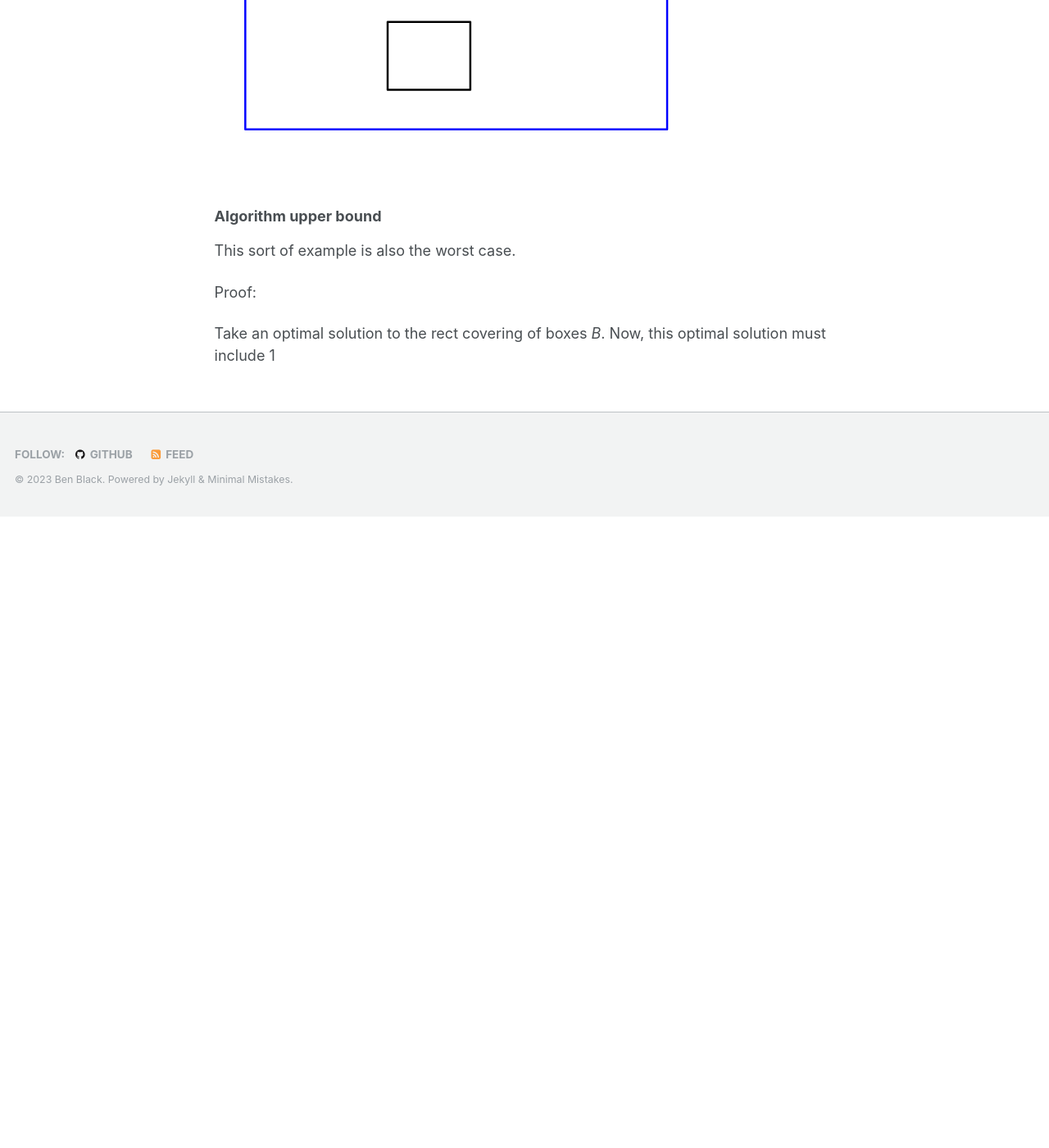
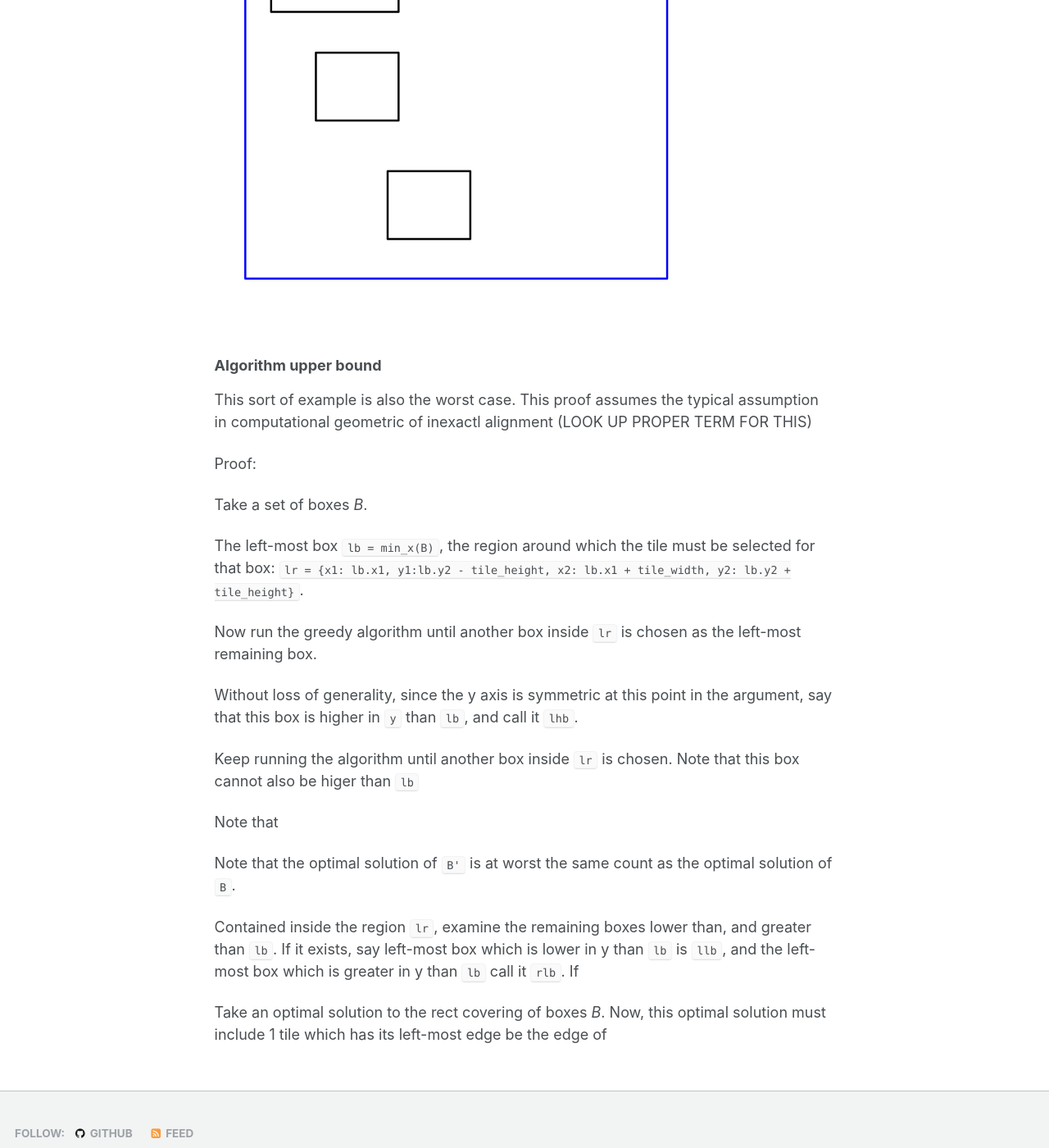
Before and after one commit to benblack769/benblack769.github.io, a Jekyll site: the page built from posts/blog/rect_cover.md, in a window 1280 px wide and 1400 px high, scrolled down 9294 px. Shown: the whole window at 82% size. Built offline with Jekyll 4.4.1, drawn with Linux system fonts in a browser that asks for light colours; before the commit the page ends 9924 px from its top, so only the background shows below that; some of the changed text lies outside the part shown.

Commit message:
removed rect cover construction

```diff
--- a/posts/blog/rect_cover.md
+++ b/posts/blog/rect_cover.md
@@ -83,6 +83,10 @@
 
 The problem with the global greedy strategy comes from the O(N^2) number of canidate tiles, especially in the case of dense, small objects.
 
+Another problem is its poor performance in the worse case: consider this tiling, and the corresponding greedy (red) vs optimal (green) solutions. The greedy solution is a 9/4 approximation in this case.
+
+Which inspires a bit more thought into a more clever solution.
+
 Consider this alternative strategy:
 
 1. Take the left-most object in the entire scene (with arbitrary tie-breaks)
@@ -90,7 +94,7 @@
 
 ### Approximation bound
 
-Theorem: This bound is an 1.5 approximation.
+Theorem: This algorithm is an 2 approximation of the rectangle cover problem, in that if the optimal solution gives *N* tiles, this algorithm will give at most *2N* tiles.
 
 ### Approximation lower bound
 
@@ -108,8 +112,26 @@
 
 ### Algorithm upper bound
 
-This sort of example is also the worst case.
+This sort of example is also the worst case. This proof assumes the typical assumption in computational geometric of inexactl alignment (LOOK UP PROPER TERM FOR THIS)
+
+
 
 Proof:
 
-Take an optimal solution to the rect covering of boxes *B*. Now, this optimal solution must include 1
+Take a set of boxes *B*.
+
+The left-most box `lb = min_x(B)`, the region around which the tile must be selected for that box: `lr = {x1: lb.x1, y1:lb.y2 - tile_height, x2: lb.x1 + tile_width, y2: lb.y2 + tile_height}`.
+
+Now run the greedy algorithm until another box inside `lr` is chosen as the left-most remaining box.
+
+Without loss of generality, since the y axis is symmetric at this point in the argument, say that this box is higher in `y` than `lb`, and call it `lhb`.
+
+Keep running the algorithm until another box inside `lr` is chosen. Note that this box cannot also be higer than `lb`
+
+Note that
+
+Note that the optimal solution of `B'` is at worst the same count as the optimal solution of `B`.
+
+Contained inside the region `lr`, examine the remaining boxes lower than, and greater than `lb`. If it exists, say left-most box which is lower in y than `lb` is `llb`, and the left-most box which is greater in y than `lb` call it `rlb`. If
+
+Take an optimal solution to the rect covering of boxes *B*. Now, this optimal solution must include 1 tile which has its left-most edge be the edge of
```
Also changed, not shown: other parts of posts/blog/rect_cover.md (+1 -1 lines).
